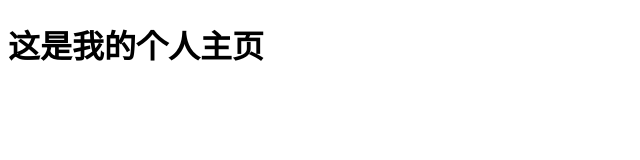
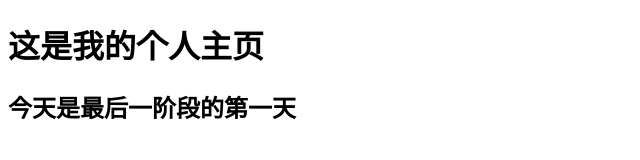
Before and after one commit to lihuanxin/lihuanxin.github.io, a plain HTML site: page index.html in a window 1280 px wide. Shown: the whole page, without its empty margins (0-640 px from the left). Drawn offline with Linux system fonts and the light colour scheme.

Commit message:
注释信息
v1.2

```diff
--- a/index.html
+++ b/index.html
@@ -6,5 +6,6 @@
 	</head>
 	<body>
 		<h1>这是我的个人主页</h1>
+		<h2>今天是最后一阶段的第一天</h2>
 	</body>
 </html>
```
